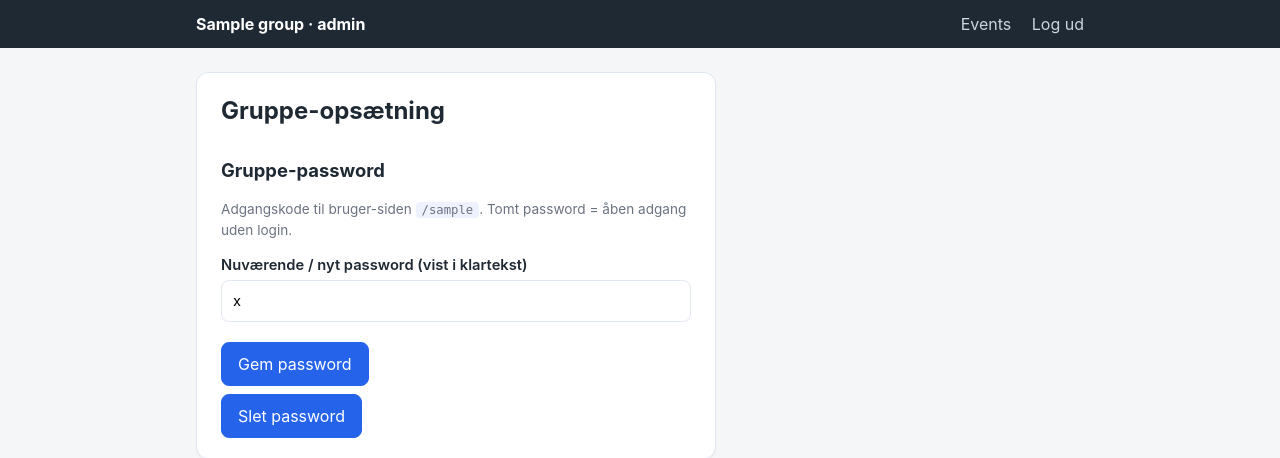
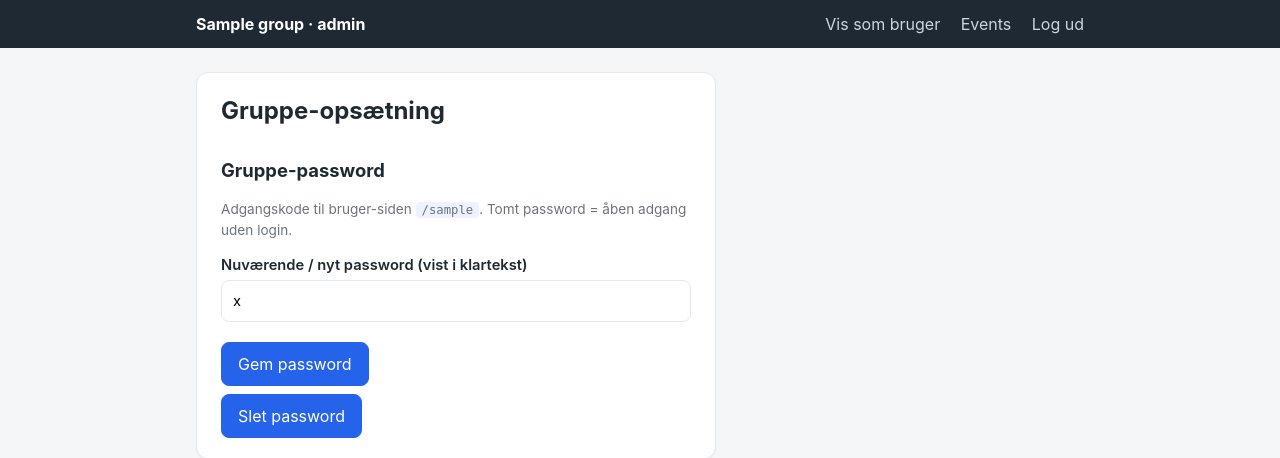
Before and after one commit to andreasdinesen/tilmeld, a Flask app: template templates/admin/settings.html in a window 1280 px wide. Shown: the top 458 px of the page. Run offline with Flask 3, Linux system fonts and the light colour scheme; the template is opened without the code that fills it: most values are stand-ins (such as "Sample title", 1, 10 or a date in 2020).

Commit message:
feat: "Vis som bruger"-link i admin-menuen
Admin kan åbne sin egen gruppes bruger-side direkte fra admin-menuen (admin-
sessionen giver adgang uden gruppe-password).

Co-Authored-By: Claude Opus 4.8 <noreply@anthropic.com>

```diff
--- a/templates/admin/home.html
+++ b/templates/admin/home.html
@@ -1,6 +1,7 @@
 {% extends "base.html" %}
 {% block brand %}{{ group.name }} · admin{% endblock %}
 {% block nav %}
+  <a href="{{ url_for('user_home', slug=group.slug) }}">Vis som bruger</a>
   <a href="{{ url_for('admin_event_new', slug=group.slug) }}">Nyt event</a>
   <a href="{{ url_for('admin_settings', slug=group.slug) }}">Opsætning</a>
   <a href="{{ url_for('admin_logout', slug=group.slug) }}">Log ud</a>
--- a/templates/admin/settings.html
+++ b/templates/admin/settings.html
@@ -1,6 +1,7 @@
 {% extends "base.html" %}
 {% block brand %}{{ group.name }} · admin{% endblock %}
 {% block nav %}
+  <a href="{{ url_for('user_home', slug=group.slug) }}">Vis som bruger</a>
   <a href="{{ url_for('admin_home', slug=group.slug) }}">Events</a>
   <a href="{{ url_for('admin_logout', slug=group.slug) }}">Log ud</a>
 {% endblock %}
```
